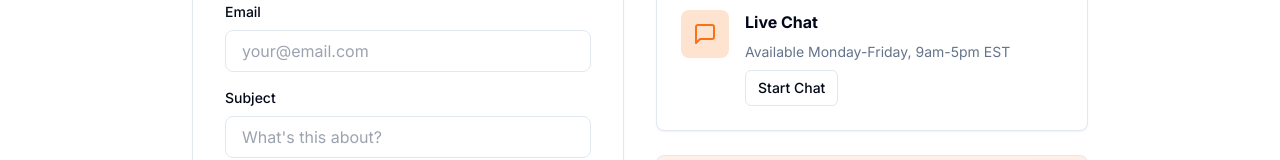
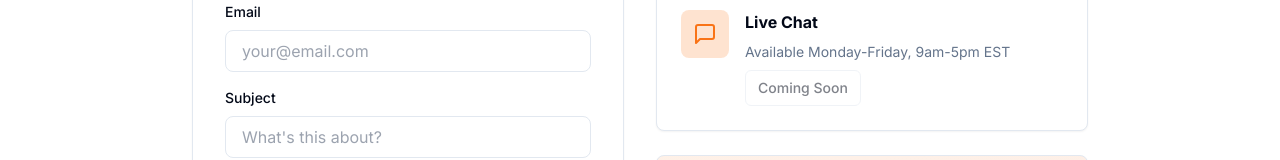
Before and after one commit to jumaanebey/Kickoff-Club-HQ, a Next.js app: page /contact in a window 1280 px wide. Shown: the part 442-602 px from the top of the page. Built offline with nearby package versions, Linux system fonts and the light colour scheme; no server answers.

Commit message:
Change Live Chat button to 'Coming Soon' (disabled)

```diff
--- a/app/contact/page.tsx
+++ b/app/contact/page.tsx
@@ -116,8 +116,8 @@ export default function ContactPage() {
                     <p className="text-muted-foreground text-sm mb-2">
                       Available Monday-Friday, 9am-5pm EST
                     </p>
-                    <Button variant="outline" size="sm">
-                      Start Chat
+                    <Button variant="outline" size="sm" disabled>
+                      Coming Soon
                     </Button>
                   </div>
                 </div>
```
